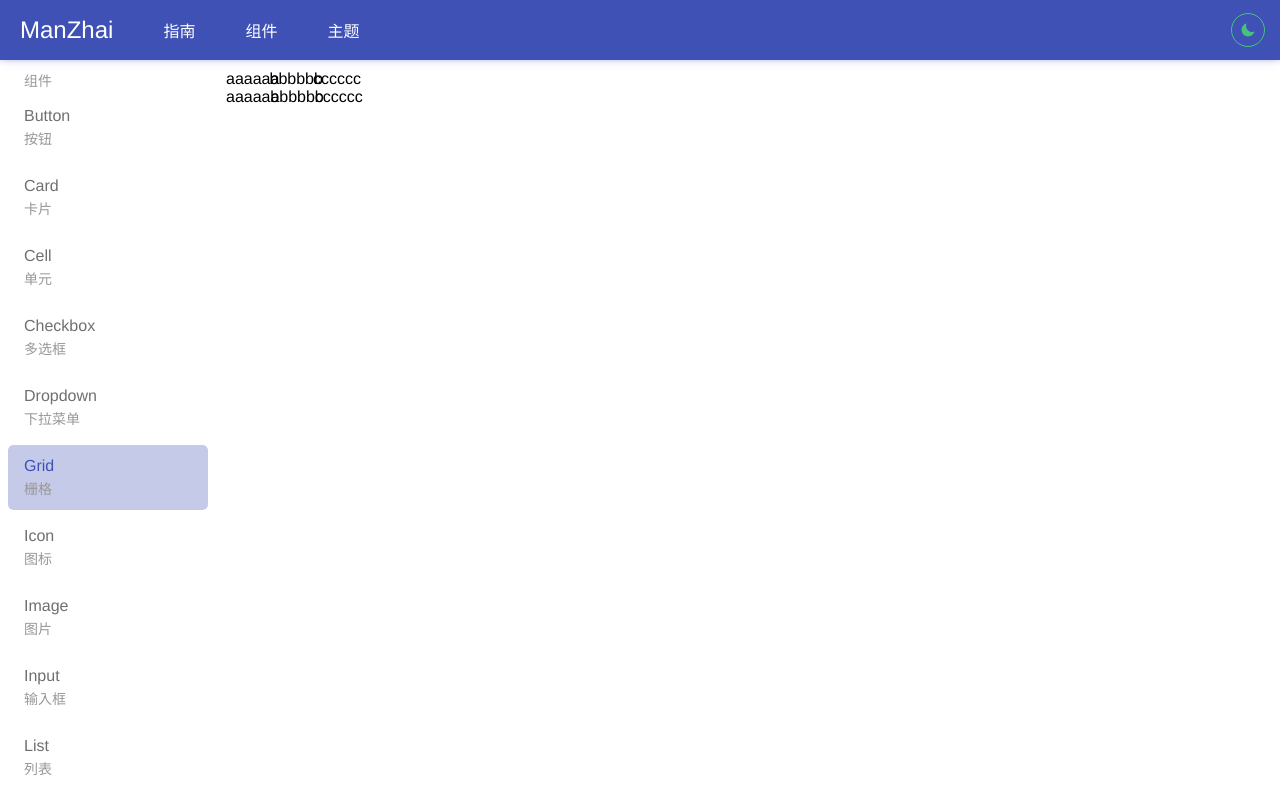
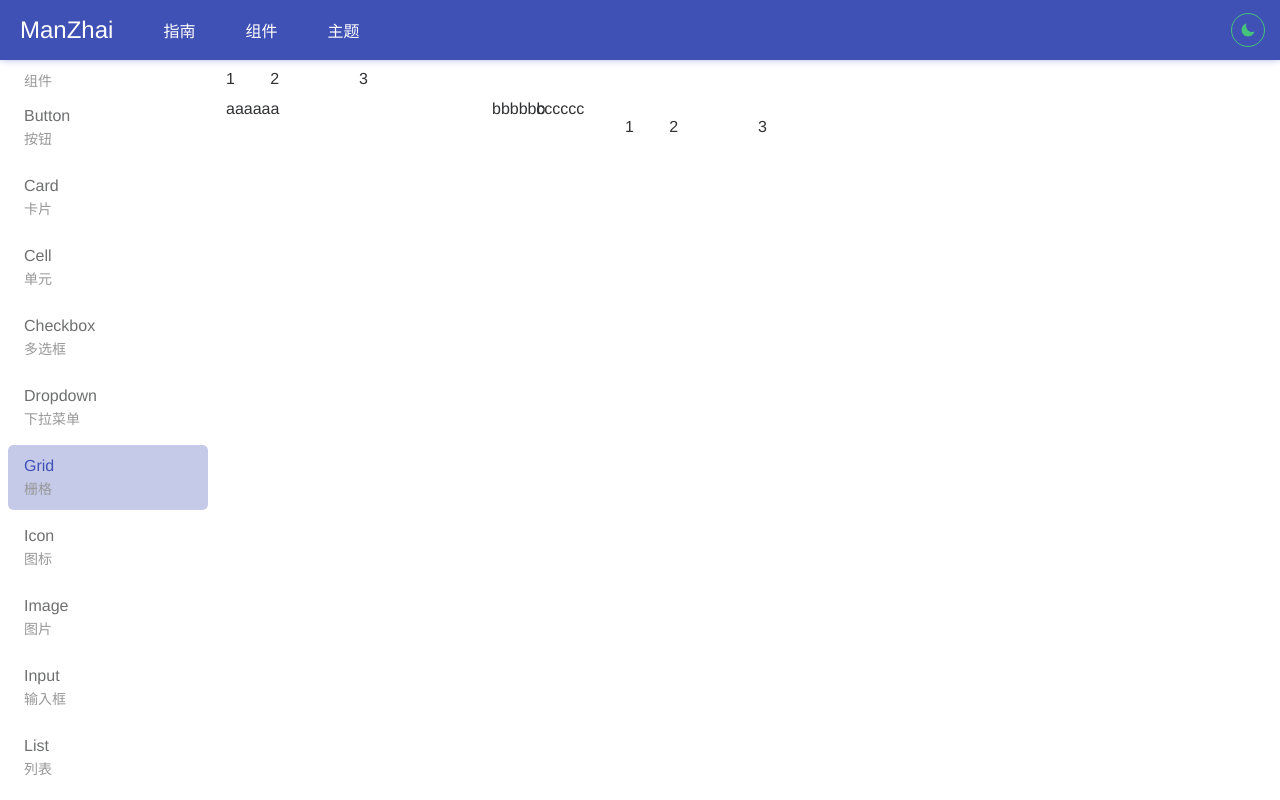
Before and after one commit to ljw1412/manzhai-ui, a Vue app: page /#/component/grid in a window 1280 px wide. Built offline with nearby package versions, Linux system fonts and the light colour scheme.

Commit message:
[Grid] 增加flex，justify，offset

```diff
--- a/example/views/Component/Grid.vue
+++ b/example/views/Component/Grid.vue
@@ -1,14 +1,36 @@
 <template>
   <div class="component-grid">
-    <mz-row>
+    <mz-row :gutter="20">
+      <mz-col :span="1">
+        <div class="col-card">1</div>
+      </mz-col>
+      <mz-col :span="2">
+        <div class="col-card">2</div>
+      </mz-col>
+      <mz-col :span="3">
+        <div class="col-card">3</div>
+      </mz-col>
+    </mz-row>
+
+    <mz-row :gutter="20">
       <mz-col :span="1">aaaaaa</mz-col>
-      <mz-col :span="1">bbbbbb</mz-col>
+      <mz-col :span="1"
+        :offset="5">bbbbbb</mz-col>
       <mz-col :span="1">cccccc</mz-col>
     </mz-row>
-    <mz-row :gutter="20">
-      <mz-col :span="1">aaaaaa</mz-col>
-      <mz-col :span="1">bbbbbb</mz-col>
-      <mz-col :span="1">cccccc</mz-col>
+
+    <mz-row flex
+      justify="center"
+      :gutter="20">
+      <mz-col :span="1">
+        <div class="col-card">1</div>
+      </mz-col>
+      <mz-col :span="2">
+        <div class="col-card">2</div>
+      </mz-col>
+      <mz-col :span="3">
+        <div class="col-card">3</div>
+      </mz-col>
     </mz-row>
   </div>
 </template>
@@ -21,4 +43,13 @@ export default class ComponentGrid extends Vue {}
 </script>
 
 <style lang="scss" scoped>
+.component-grid {
+  color: var(--color-text-primary);
+}
+
+.col-card {
+  height: 30px;
+  background-color: var(--color-card-background);
+  border-radius: 5px;
+}
 </style>
--- a/packages/Col/Col.vue
+++ b/packages/Col/Col.vue
@@ -15,10 +15,13 @@ export default class MzCol extends Vue {
   readonly gutter!: number
   @Prop(Number)
   readonly span!: number
+  @Prop(Number)
+  readonly offset!: number
 
   get colClasses() {
     const classes = []
     if (this.span) classes.push(`mz-col-${this.span}`)
+    if (this.offset) classes.push(`mz-col-offset-${this.offset}`)
     return classes
   }
 
@@ -43,7 +46,10 @@ export default class MzCol extends Vue {
 
 @for $i from 1 through 24 {
   .mz-col-#{$i} {
-    width: 100%/24 * $i;
+    width: 100% * $i / 24;
+  }
+  .mz-col-offset-#{$i} {
+    margin-left: 100% * $i / 24;
   }
 }
 </style>
--- a/packages/Row/Row.vue
+++ b/packages/Row/Row.vue
@@ -1,5 +1,6 @@
 <template>
   <div class="mz-row"
+    :class="rowClasses"
     :style="rowStyles">
     <slot></slot>
   </div>
@@ -13,6 +14,29 @@ export default class MzRow extends Vue {
   @Provide('gutter')
   @Prop(Number)
   readonly gutter!: number
+  @Prop(Boolean)
+  readonly flex!: boolean
+  @Prop({
+    type: String,
+    validator: val =>
+      [
+        'start',
+        'center',
+        'end',
+        'space-between',
+        'space-around',
+        'space-evenly'
+      ].includes(val)
+  })
+  readonly justify!: string
+
+  get rowClasses() {
+    const classes: (Record<string, any> | string)[] = [
+      { 'mz-row--flex': this.flex }
+    ]
+    if (this.justify) classes.push(`justify-${this.justify}`)
+    return classes
+  }
 
   get rowStyles() {
     const styles: Record<string, string> = {}
@@ -36,5 +60,29 @@ export default class MzRow extends Vue {
   &::after {
     clear: both;
   }
+
+  &--flex {
+    display: flex;
+    &.justify {
+      &-start {
+        justify-content: flex-start;
+      }
+      &-center {
+        justify-content: center;
+      }
+      &-end {
+        justify-content: flex-end;
+      }
+      &-space-between {
+        justify-content: space-between;
+      }
+      &-space-around {
+        justify-content: space-around;
+      }
+      &-space-evenly {
+        justify-content: space-evenly;
+      }
+    }
+  }
 }
 </style>
```
